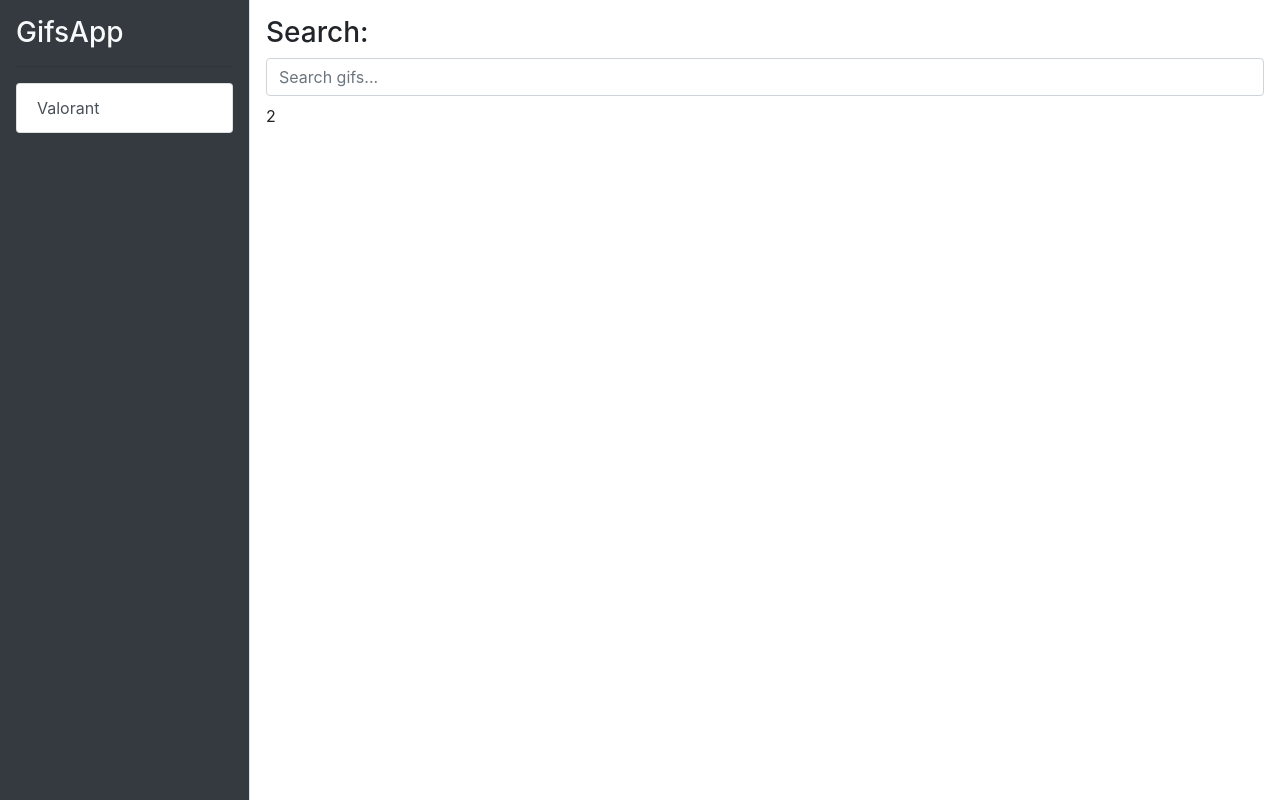
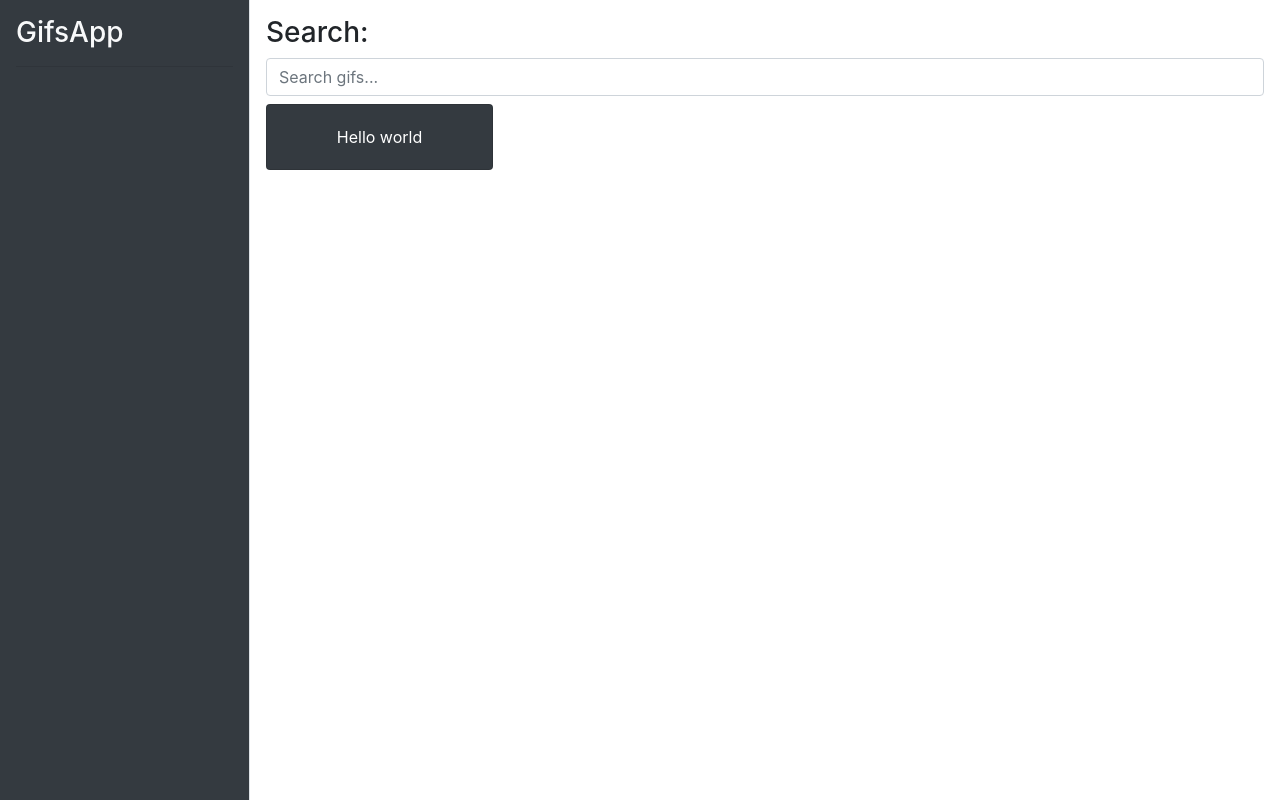
Before and after one commit to AntonioJRuizG/gifs-app, an Angular app: page / in a window 1280 px wide. Built offline with nearby package versions, Linux system fonts and the light colour scheme.

Commit message:
Add use of services

```diff
--- /dev/null
+++ b/src/app/gifs/components/items-list/items-list.component.html
@@ -0,0 +1,9 @@
+<div class="row">
+  <div class="col-md-3 col-sm6">
+    <div class="card mb-2 text-center bg-dark">
+      <div class="card-body text-white">
+        <p class="card-text">Hello world</p>
+      </div>
+    </div>
+  </div>
+</div>
--- a/src/app/gifs/components/search-box/search-box.component.html
+++ b/src/app/gifs/components/search-box/search-box.component.html
@@ -1,2 +1,2 @@
 <h3>Search:</h3>
-<input type="text" class="form-control" placeholder="Search gifs...">
+<input (keyup.enter)="searchGifs()" type="text" class="form-control" placeholder="Search gifs..." #txtTagInput>
--- a/src/app/gifs/components/search-box/search-box.component.ts
+++ b/src/app/gifs/components/search-box/search-box.component.ts
@@ -1,9 +1,18 @@
-import { Component } from '@angular/core';
+import { Component, ElementRef, ViewChild } from '@angular/core';
+import { GifsService } from '../../services/gifs.service';
 
 @Component({
   selector: 'gifs-search-box',
   templateUrl: './search-box.component.html',
 })
 export class SearchBoxComponent {
-  constructor() {}
+  @ViewChild('txtTagInput')
+  public tagInput!: ElementRef<HTMLInputElement>;
+
+  constructor(private gifsService: GifsService) {}
+  searchGifs(): void {
+    const newTag = this.tagInput.nativeElement.value;
+    this.gifsService.searchTag(newTag);
+    this.tagInput.nativeElement.value = '';
+  }
 }
--- a/src/app/gifs/gifs.module.ts
+++ b/src/app/gifs/gifs.module.ts
@@ -2,9 +2,10 @@ import { NgModule } from '@angular/core';
 import { CommonModule } from '@angular/common';
 import { HomePageComponent } from './pages/homepage/home-page.component';
 import { SearchBoxComponent } from './components/search-box/search-box.component';
+import { GifsListComponent } from './components/items-list/items-list.component';
 
 @NgModule({
-  declarations: [HomePageComponent, SearchBoxComponent],
+  declarations: [HomePageComponent, SearchBoxComponent, GifsListComponent],
   imports: [CommonModule],
   exports: [HomePageComponent],
 })
--- a/src/app/gifs/pages/homepage/home-page.component.html
+++ b/src/app/gifs/pages/homepage/home-page.component.html
@@ -1,4 +1,4 @@
 <div class="row p-3">
   <div class="col-12"><gifs-search-box></gifs-search-box></div>
-  <div class="col-12 pt-2">2</div>
+  <div class="col-12 pt-2"><gifs-list></gifs-list></div>
 </div>
--- /dev/null
+++ b/src/app/gifs/services/gifs.service.ts
@@ -0,0 +1,16 @@
+import { Injectable } from '@angular/core';
+
+@Injectable({ providedIn: 'root' })
+export class GifsService {
+  private _tagsHistory: string[] = [];
+
+  constructor() {}
+
+  get tagsHistory() {
+    return [...this._tagsHistory];
+  }
+
+  searchTag(tag: string) {
+    this._tagsHistory.unshift(tag);
+  }
+}
--- a/src/app/shared/components/sidebar/sidebar.component.html
+++ b/src/app/shared/components/sidebar/sidebar.component.html
@@ -1,7 +1,7 @@
 <div class="bg-dark border-right p-3" id="sidebar">
   <h3 class="text-light">GifsApp</h3>
   <hr class="text-white">
-  <div class="list-group list-reset">
-    <button class="list-group-item list-group-item-action">Valorant</button>
+  <div *ngFor="let tag of tagsList" class="list-group list-reset">
+    <button class="list-group-item list-group-item-action">{{tag}}</button>
   </div>
 </div>
--- a/src/app/shared/components/sidebar/sidebar.component.ts
+++ b/src/app/shared/components/sidebar/sidebar.component.ts
@@ -1,8 +1,15 @@
 import { Component } from '@angular/core';
+import { GifsService } from 'src/app/gifs/services/gifs.service';
 
 @Component({
   selector: 'shared-sidebar',
   templateUrl: './sidebar.component.html',
   styleUrls: ['./sidebar.component.css'],
 })
-export class SidebarComponent {}
+export class SidebarComponent {
+  constructor(private gifsService: GifsService) {}
+
+  get tagsList() {
+    return this.gifsService.tagsHistory;
+  }
+}
```
Also changed, not shown: src/app/gifs/components/items-list/items-list.component.ts (added, +9 -0 lines).
